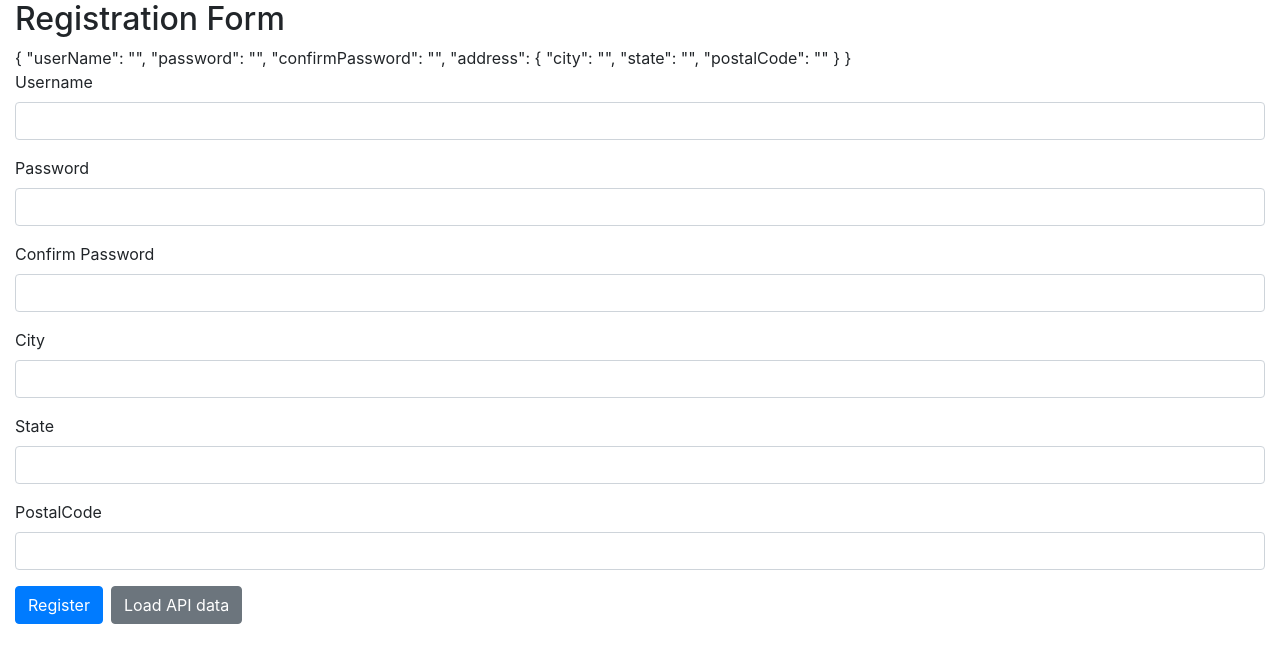
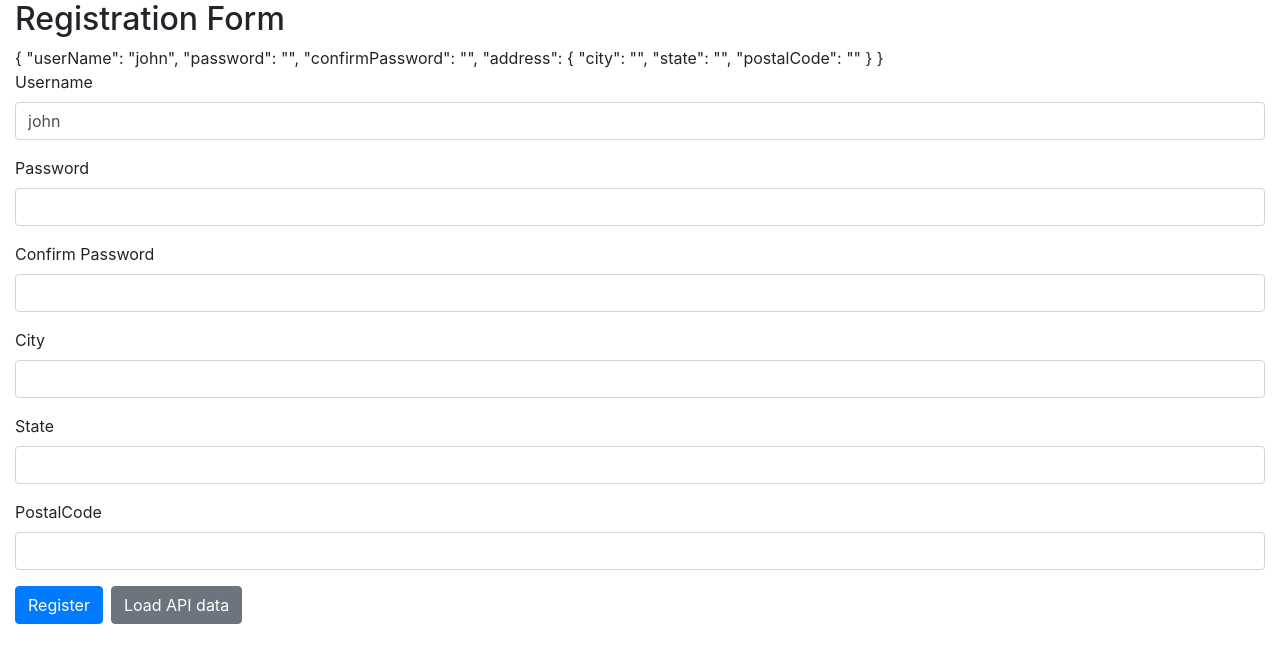
Before and after one commit to KrzysiekHan/LearnAngular, an Angular app in the folder ReactiveForms/: page / in a window 1280 px wide. Shown: the top 662 px of the page. Built offline with nearby package versions, Linux system fonts and the light colour scheme.

Commit message:
FormBuilder service

```diff
--- a/ReactiveForms/src/app/app.component.ts
+++ b/ReactiveForms/src/app/app.component.ts
@@ -1,5 +1,5 @@
 import { Component } from '@angular/core';
-import { FormGroup, FormControl } from '@angular/forms';
+import { FormBuilder } from '@angular/forms';
 
 
 @Component({
@@ -8,27 +8,37 @@
   styleUrls: ['./app.component.css']
 })
 export class AppComponent {
-  registrationForm = new FormGroup({
-    userName: new FormControl(''),
-    password: new FormControl(''),
-    confirmPassword: new FormControl(''),
-    address: new FormGroup({
-      city : new FormControl(''),
-      state : new FormControl(''),
-      postalCode : new FormControl('')
-    })
-  });
+
+constructor(private fb: FormBuilder) {}
+
+registrationForm = this.fb.group({
+  userName: ['john'],
+  password: [''],
+  confirmPassword: [''],
+  address: this.fb.group({
+    city: [''],
+    state: [''],
+    postalCode: ['']
+  })
+
+})
+
+  // registrationForm = new FormGroup({
+  //   userName: new FormControl(''),
+  //   password: new FormControl(''),
+  //   confirmPassword: new FormControl(''),
+  //   address: new FormGroup({
+  //     city : new FormControl(''),
+  //     state : new FormControl(''),
+  //     postalCode : new FormControl('')
+  //   })
+  // });
 
   loadApiData() {
-    this.registrationForm.setValue({
+    this.registrationForm.patchValue({
       userName: 'Bruce',
       password: 'test',
-      confirmPassword: 'test',
-      address: {
-        city: 'City',
-        state: 'State',
-        postalCode: '123456'
-      }
+      confirmPassword: 'test'
     });
   }
 }
```
